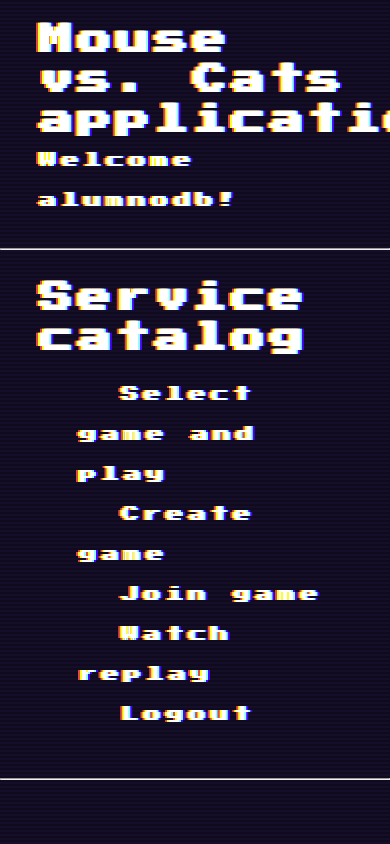
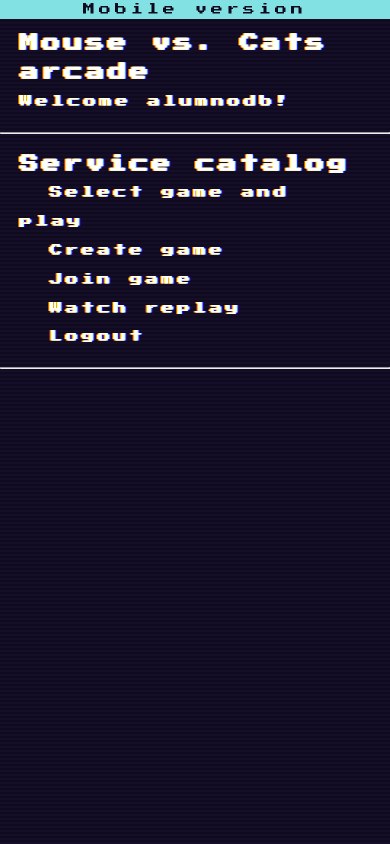
Before and after one commit to XXXPROGRAMACION/psi_1362_2_p4, a Django app: page / in a window 390 px wide; the page is wider, and only the part inside the window is pictured. Run offline with Django 3.2, Linux system fonts and the light colour scheme; a user stored in the database is signed in.

Commit message:
Añadidos estilos responsive

```diff
--- a/static/css/style.css
+++ b/static/css/style.css
@@ -14,6 +14,7 @@
 body {
   margin: 0;
   padding: 0;
+  font-size: 18px;
   background: repeating-linear-gradient(
     to bottom,
     #0f0a1e,
@@ -24,6 +25,7 @@ body {
 }
 
 h1 {
+  font-size: 150%;
   margin: 0;
 }
 
@@ -32,6 +34,7 @@ span {
 }
 
 a {
+  size: 100%;
   text-decoration: none;
   cursor: pointer;
   user-select: none;
@@ -39,6 +42,10 @@ a {
 
 a:hover {
   animation: blink 1s step-start infinite;
+}
+
+p {
+  size: 100%;
 }
 
 input {
@@ -57,21 +64,31 @@ ul {
   list-style-type: none;
 }
 
-.chess-board {
+#chess_board {
   display: table;
+  width: 100%;
+  max-width: 400px;
+}
+
+.row {
+  width: 100%;
 }
 
 .cell {
   position: relative;
-  width: 60px;
-  height: 60px;
+  width: 12.5%;
   float: left;
-  display: table-cell;
   border-radius: 3px;
   text-shadow: none;
   text-align: center;
   vertical-align: middle;
   cursor: pointer;
+}
+
+.cell:after {
+  display: block;
+  content: "";
+  padding-top: 100%;
 }
 
 .cell p {
@@ -97,10 +114,6 @@ ul {
 .cell.black {
   background-color: rgb(8, 8, 8);
   z-index: 1;
-}
-
-.row {
-  display: table-row;
 }
 
 .menu-option {
@@ -139,6 +152,53 @@ ul {
   padding: 20px 40px;
 }
 
+#mobile-header {
+  display: none;
+  width: 100%;
+  background-color: #82e1e2;
+  text-align: center;
+}
+
+#mobile-header p {
+  margin: 0;
+  text-shadow: none;
+  line-height: 1.2rem;
+  color: #0f0a1e;
+}
+
 @keyframes blink {
   35% { opacity: 0; }
 }
+
+@media screen and (max-width: 600px) {
+  * {
+    letter-spacing: 0.25rem;
+    line-height: 1.8rem;
+    text-shadow:
+      -1px 0 0 #fdff2a,
+      -2px 0 0 #df4a42,
+      1px 0 0 #91fcfe,
+      2px 0 0 #4405fc;
+  }
+
+  body {
+    font-size: 12px;
+  }
+
+  ul {
+    margin: 0;
+    padding: 0;
+  }
+
+  #body #totalheader {
+    padding: 10px 20px;
+  }
+
+  #content {
+    padding: 10px 20px;
+  }
+
+  #mobile-header {
+    display: block;
+  }
+}
--- a/templates/mouse_cat/base.html
+++ b/templates/mouse_cat/base.html
@@ -18,9 +18,13 @@
 </head>
 
 <body id="body">
+    <div id="mobile-header">
+        <p>Mobile version</p>
+    </div>
     <div id="totalheader">
+
         <div id="title">
-            {% block atitle %}<h1>Mouse vs. Cats application</h1>{% endblock atitle %}
+            {% block atitle %}<h1>Mouse vs. Cats arcade</h1>{% endblock atitle %}
         </div>
 
         <div id="header">
--- a/templates/mouse_cat/index.html
+++ b/templates/mouse_cat/index.html
@@ -5,7 +5,7 @@
 {% block content %}
 <div id="content">
     <h1>Service catalog</h1>
-    <ul>
+    <ul >
         {% if request.user.is_authenticated %}
         <li class="menu-option" onclick="location.href = '{% url 'select_game' 'current'  %}';">
             <span class="arrow">➤</span>
```
Also changed, not shown: templates/mouse_cat/game.html (indentation only).
